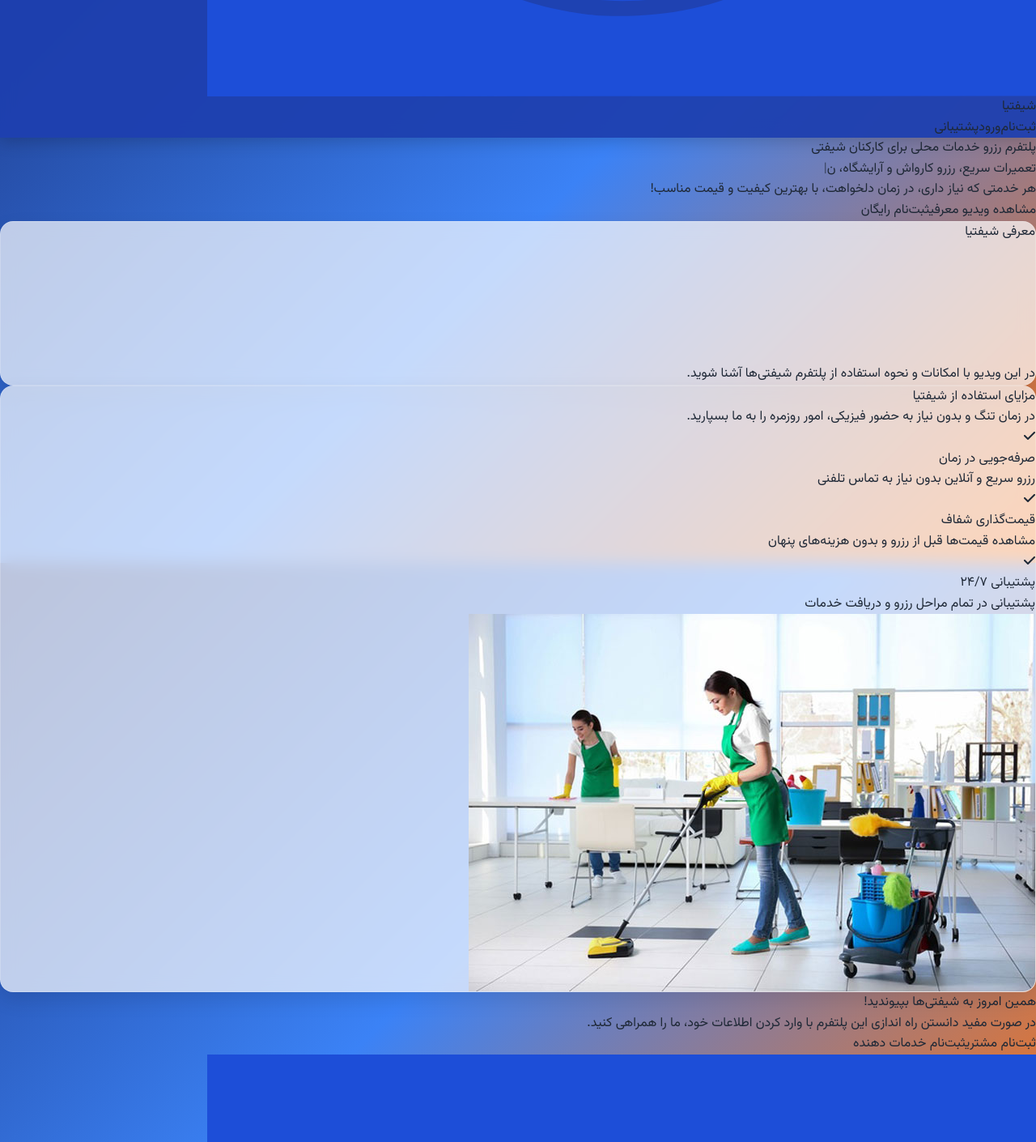
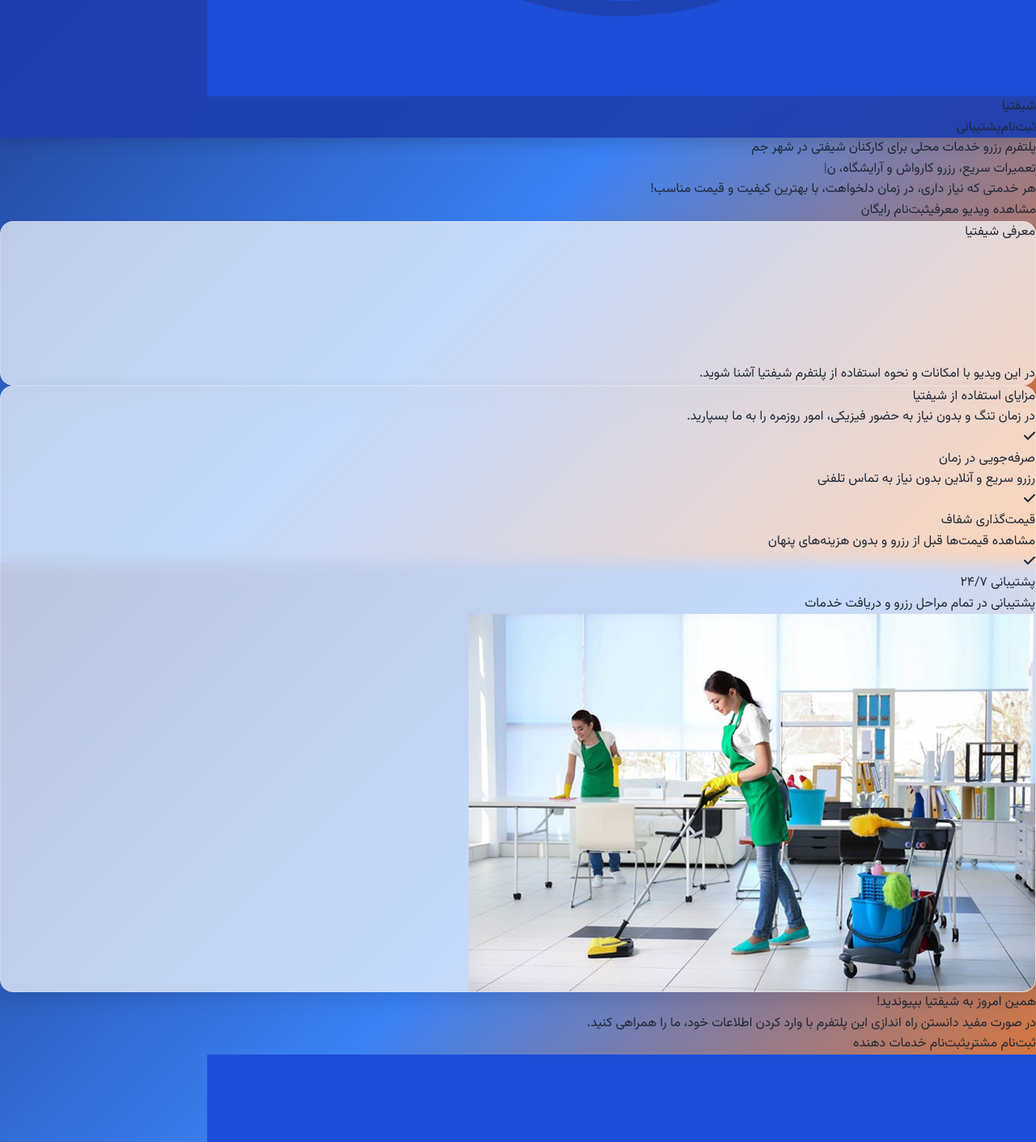
Before and after one commit to hmiwx/Shiftia-client-React-app, a React (Vite) app: page / in a window 1280 px wide. Shown: the part 905-2315 px from the top of the page at 81% size. Built offline with nearby package versions, Linux system fonts and the light colour scheme; grey boxes are pictures that could not be loaded; a web font is replaced by a local one.

Commit message:
fix some typos

```diff
--- a/src/components/Footer/Footer.jsx
+++ b/src/components/Footer/Footer.jsx
@@ -14,8 +14,8 @@ export default function Footer() {
                         </div>
                         <h4 className="text-xl font-bold">شیفتیا</h4>
                     </div>
-                    <p className="text-gray-400 mt-2">پلتفرم ارائه خدمات محلی برای کارکنان شیفتی</p>
-                    <div className="flex gap-8 mt-4">
+                    <p className="text-gray-400 mt-4">پلتفرم ارائه خدمات محلی برای کارکنان شیفتی</p>
+                    <div className="flex gap-10 mt-4">
                         <Link to="#" className="text-gray-400 hover:text-white">
                             <i className="fab fa-instagram"></i>
                         </Link>
@@ -30,7 +30,7 @@ export default function Footer() {
 
                 <div>
                     <h4 className="text-lg font-bold mb-4">دسترسی سریع</h4>
-                    <ul className="space-y-2">
+                    <ul className="space-y-3">
                         <li><Link to="/" className="text-gray-400 hover:text-white">صفحه اصلی</Link></li>
                         <li><Link to="#mvp-video" className="text-gray-400 hover:text-white">ویدیو معرفی</Link></li>
                         <li><Link to="/" className="text-gray-400 hover:text-white">درباره ما</Link></li>
@@ -40,7 +40,7 @@ export default function Footer() {
 
                 <div>
                     <h4 className="text-lg font-bold mb-4">تماس با ما</h4>
-                    <ul className="space-y-2">
+                    <ul className="space-y-6">
                         <li className="flex items-start gap-2">
                             <i className="fas fa-map-marker-alt text-gray-400 mt-1"></i>
                             <span className="text-gray-400">شهرستان جم</span>
--- a/src/components/Header/Header.jsx
+++ b/src/components/Header/Header.jsx
@@ -5,7 +5,7 @@ import Typewriter from 'typewriter-effect'
 export default function Header() {
   return (
     <section className="text-center mb-16 fade-in">
-            <h2 className="text-5xl font-bold text-white mb-4">پلتفرم رزرو خدمات محلی برای کارکنان شیفتی</h2>
+            <h2 className="text-5xl font-bold text-white mb-4">پلتفرم رزرو خدمات محلی برای کارکنان شیفتی در شهر جم</h2>
             <p className="text-gray-100 mt-4 text-2xl max-w-2xl mx-auto">
             <Typewriter onInit={(tw) => tw.
                     typeString("تعمیرات سریع، رزرو کارواش و آرایشگاه، نظافت محل و...")
--- a/src/components/Reglink/Reglink.jsx
+++ b/src/components/Reglink/Reglink.jsx
@@ -4,7 +4,7 @@ import {Link} from 'react-router-dom'
 export default function Reglink() {
   return (
     <section className="mt-16 text-center py-16 bg-gradient-to-r from-blue-600 to-purple-600 rounded-2xl fade-in">
-            <h3 className="text-3xl font-bold text-white mb-4">همین امروز به شیفتی‌ها بپیوندید!</h3>
+            <h3 className="text-3xl font-bold text-white mb-4">همین امروز به شیفتیا بپیوندید!</h3>
             <p className="text-white text-lg mb-8 max-w-2xl mx-auto">در صورت مفید دانستن راه اندازی این پلتفرم با وارد کردن اطلاعات خود، ما را همراهی کنید.</p>
             <div className="flex gap-4 justify-center">
                 <Link to="/" className="bg-white text-blue-600 hover:bg-blue-50 px-8 py-3 rounded-full transition-all shadow-lg">
--- a/src/components/Topbar/Topbar.jsx
+++ b/src/components/Topbar/Topbar.jsx
@@ -14,7 +14,6 @@ export default function Topbar() {
             </div>
             <div className="flex gap-6 items-center">
                 <Link to="/" className="nav-link hover:text-orange-300 transition-colors">ثبت‌نام</Link>
-                <Link to="/" className="nav-link hover:text-orange-300 transition-colors">ورود</Link>
                 <Link to="/" className="nav-link hover:text-orange-300 transition-colors">پشتیبانی</Link>
             </div>
         </div>
--- a/src/components/Video/Video.jsx
+++ b/src/components/Video/Video.jsx
@@ -6,7 +6,7 @@ export default function Video() {
             <h3 className="text-3xl font-bold text-blue-900 mb-6 text-center">معرفی شیفتیا</h3>
             <div className="aspect-w-16 aspect-h-9 rounded-xl overflow-hidden shadow-2xl">
                 <div className="w-full h-0 pb-[56.25%] relative bg-gray-100 rounded-xl">
-                    <iframe class="absolute inset-0 w-full h-full rounded-xl"
+                    <iframe className="absolute inset-0 w-full h-full rounded-xl"
                             src="https://www.youtube.com/"
                             title="معرفی شیفتیا"
                             frameborder="0"
@@ -22,8 +22,8 @@ export default function Video() {
                     </div> */}
                 </div>
             </div>
-            <div class="mt-6 text-center">
-                <p class="text-gray-700">در این ویدیو با امکانات و نحوه استفاده از پلتفرم شیفتی‌ها آشنا شوید.</p>
+            <div className="mt-6 text-center">
+                <p className="text-gray-700">در این ویدیو با امکانات و نحوه استفاده از پلتفرم شیفتیا آشنا شوید.</p>
             </div>
         </section>
   )
```
